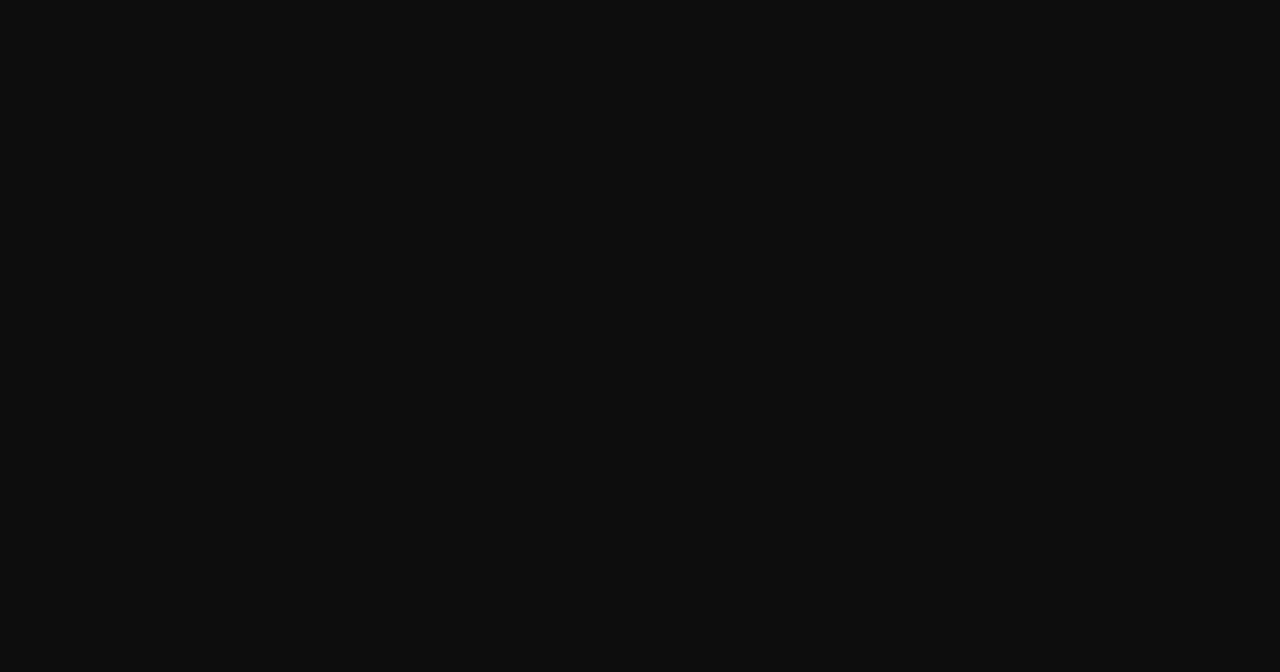
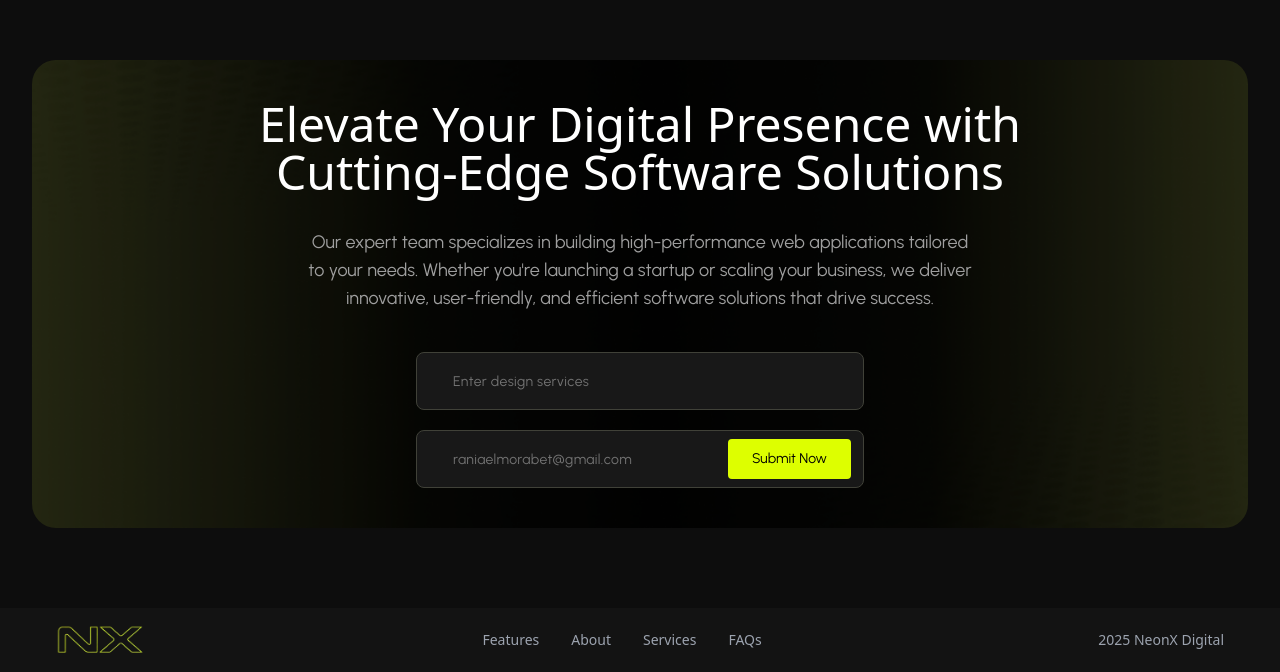
Before and after one commit to Raniaelmorabet/NEONX-DIGITAL, a React (Vite) app: page / in a window 1280 px wide. Shown: the part 3740-4412 px from the top of the page. Before the commit the page ends 3800 px from the top, so only its background shows below. Built offline with nearby package versions, Linux system fonts and the light colour scheme.

Commit message:
add ContactUs and Footer in App component

```diff
--- a/src/App.jsx
+++ b/src/App.jsx
@@ -4,6 +4,8 @@ import About from "./Components/about.jsx";
 import Services from "./Components/Services.jsx";
 import TechStack from "./Components/TechStack.jsx";
 import FAQSection from "./Components/FAQ.jsx";
+import ContactUs from "./Components/ContactUs.jsx";
+import Footer from "./Components/Footer.jsx";
 
 function App() {
     return(
@@ -14,6 +16,8 @@ function App() {
             <Services/>
             <TechStack/>
             <FAQSection />
+            <ContactUs />
+            <Footer />
         </>
   )
 }
```
